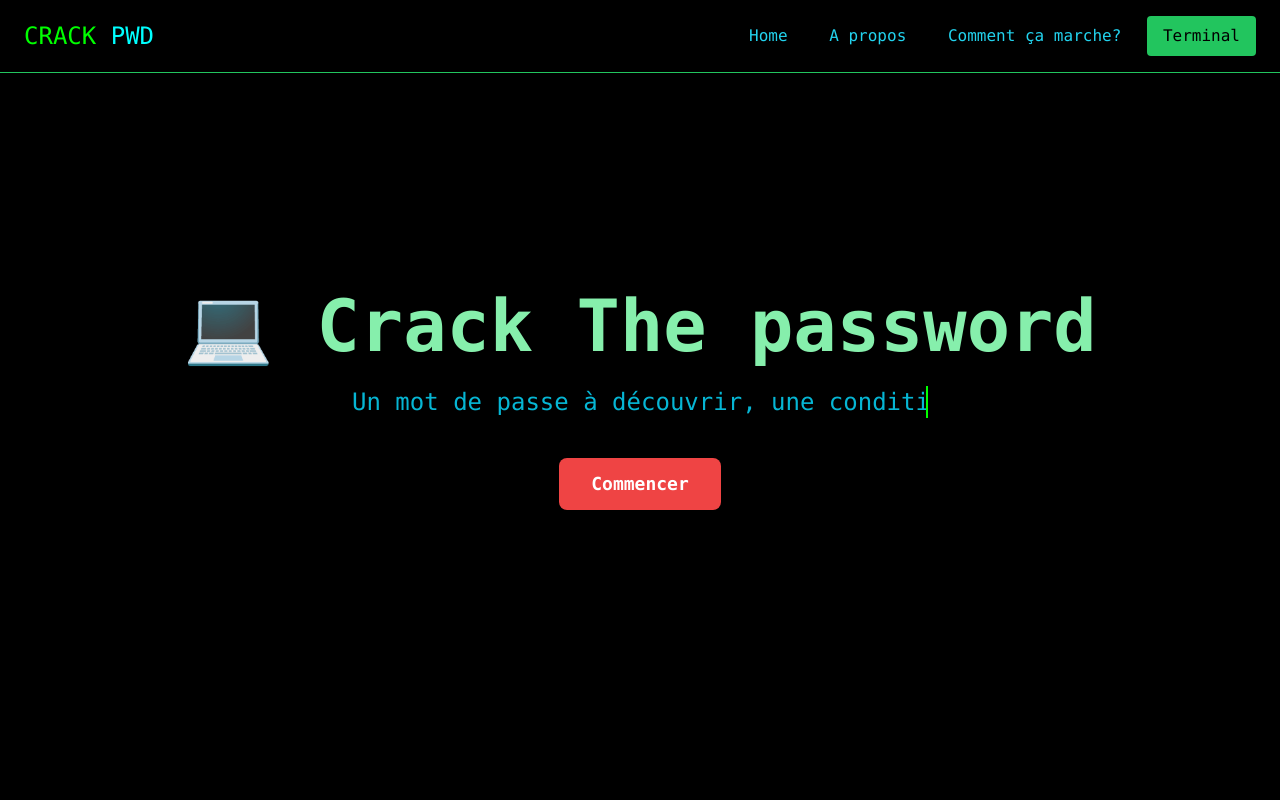
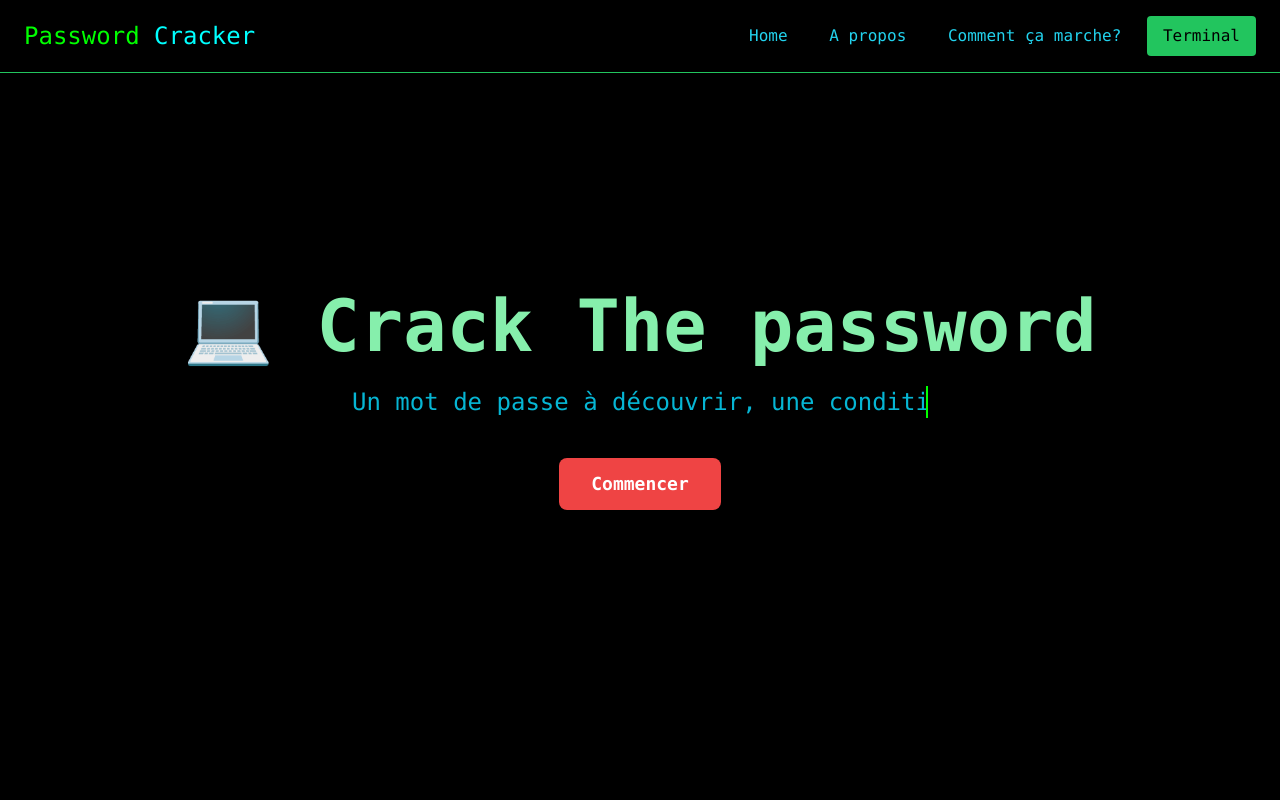
Before and after one commit to naderyb/pwd_cracker, a plain HTML site: page index.html in a window 1280 px wide. Shown: the top 800 px of the page. Drawn offline with nearby package versions, Linux system fonts and the light colour scheme.

Commit message:
site name

```diff
--- a/index.html
+++ b/index.html
@@ -4,16 +4,16 @@
   <meta charset="UTF-8">
   <meta name="viewport" content="width=device-width, initial-scale=1.0">
   <link rel="icon" type="image/png" alt="pwd_crack" href="favicon.png">
-  <title>crack pwd</title>
+  <title>Password Cracker</title>
   <link rel="stylesheet" href="styles.css">
   <script src="https://cdn.tailwindcss.com"></script>
   <script src="https://d3js.org/d3.v7.min.js"></script>
 </head>
 <body class="bg-black text-white font-mono">
-  <!-- Header -->
+  <!-- header -->
   <header class="fixed top-0 left-0 right-0 z-50 flex justify-between items-center px-6 py-4 border-b border-green-500 bg-black">
     <div class="text-2xl glitch" data-text="HACKER ZONE">
-      <span>CRACK</span> <span>PWD</span>
+      <span>Password</span> <span>Cracker</span>
     </div>
     <nav>
       <a href="#hero" class="text-cyan-400 hover:text-green-300 mx-4">Home</a>
@@ -25,7 +25,7 @@
     </nav>
   </header>
 
-  <!-- Hero Section -->
+  <!-- hero Section -->
   <section id="hero" class="flex flex-col items-center justify-center min-h-screen text-center">
     <h1 class="text-5xl md:text-7xl text-green-300 font-bold glitch" data-text="💻 Crack The Password">
       💻 Crack The password
@@ -40,7 +40,7 @@
 
   <br><br>
 
-  <!-- À Propos Section -->
+  <!-- a propos section -->
   <section id="a-propos" class="px-6 py-12 bg-gray-900 text-center">
     <h2 class="text-4xl text-green-300 font-bold mb-4">À Propos</h2>
     <hr class="border-t-2 border-green-300 my-6 w-1/6 mx-auto">
@@ -55,7 +55,7 @@
 
   <br><br>
 
-<!-- How It Works Section -->
+<!-- comment ça marche section -->
 <section id="how" class="px-6 py-12 bg-gray-800 text-center">
   <h2 class="text-4xl text-green-300 font-bold mb-4">Comment ça marche ?</h2>
   <hr class="border-t-2 border-green-300 my-6 w-1/6 mx-auto">
@@ -81,7 +81,7 @@
 
   <br><br>
 
-  <!-- Footer -->
+  <!-- footer -->
   <footer class="text-center py-4 bg-gray-900 text-cyan-400">
     <p>&copy; 2024 Crack the password. All rights reserved.</p>
     <p class="text-cyan-400 opacity-50 hover:opacity-100 transition-opacity duration-300">Créé par Youb Mahmoud Nader</p>
```
Also changed, not shown: terminal.html (+1 -1 lines).
